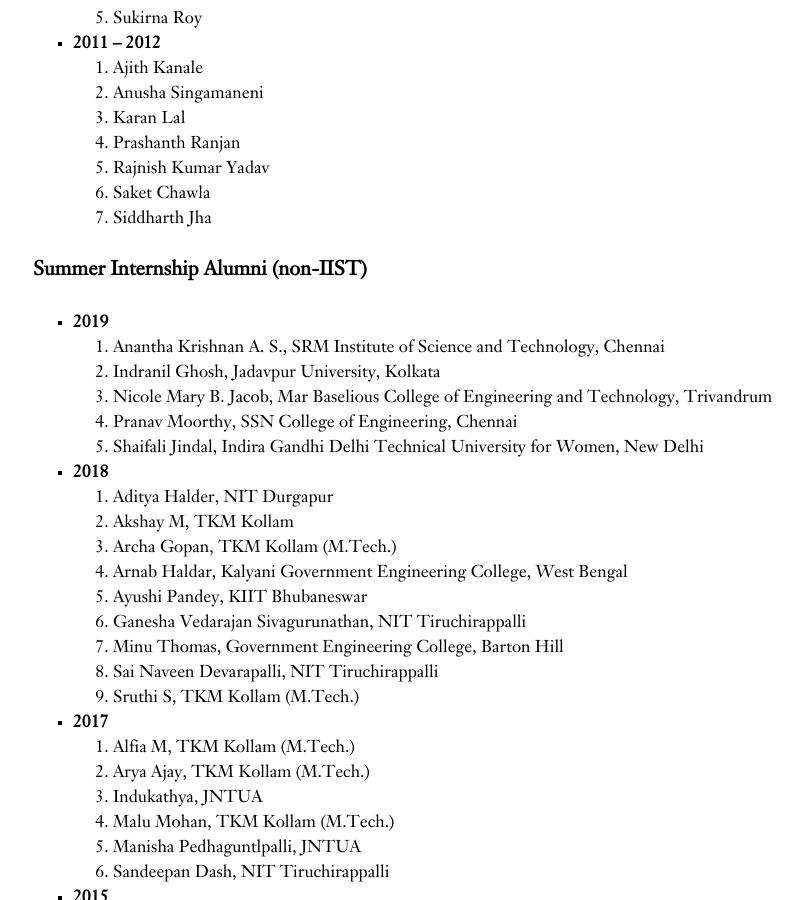
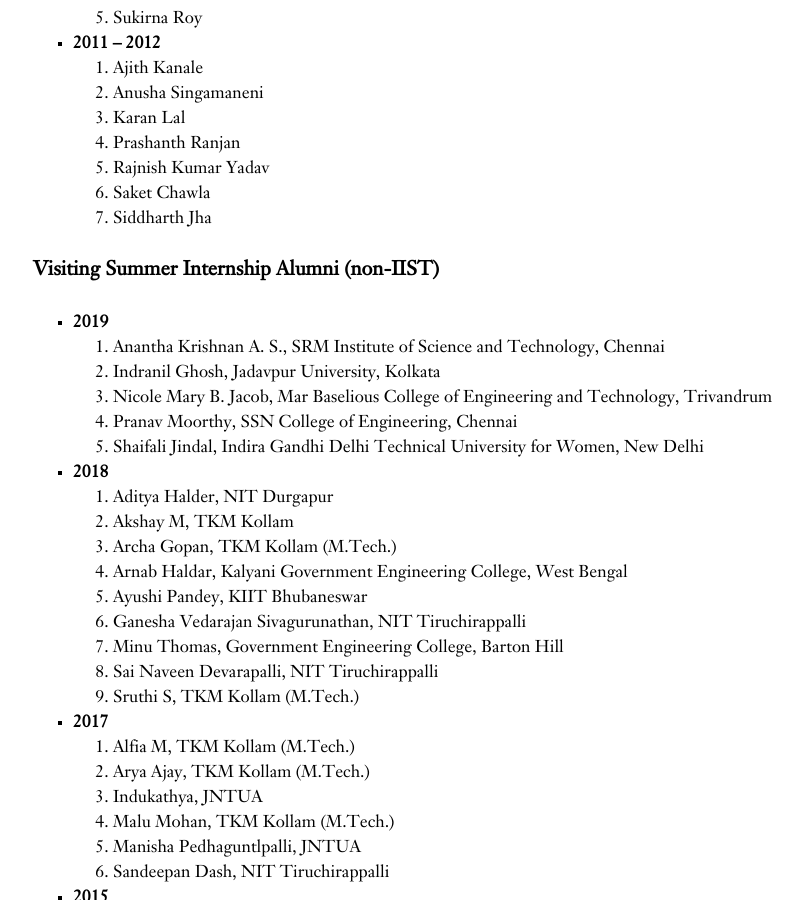
Before and after one commit to iist-sysnet/iist-sysnet.github.io, a Jekyll site: the page built from people.md, in a window 1280 px wide and 900 px high, scrolled down 3406 px. Shown: the whole window, without its empty margins (75-877 px from the left). Built offline with Jekyll 4.4.1, drawn with Linux system fonts in a browser that asks for light colours; our own code applies the rules of GitHub Pages for plain Markdown files.

Commit message:
Update people.md

```diff
--- a/people.md
+++ b/people.md
@@ -64,7 +64,7 @@
 #### Project Fellows
 
 3. [Abhishek Chakraborty](https://chakrabortyabhishek.github.io/) (2018)
-2. [Rahul Singh (2016)](https://rahulsinghchandraul.github.io/){:target="_blank"}
+2. [Rahul Singh (2016)](https://rahulsinghchandraul.github.io/)
 1. Sheena S. Rajan (2015)
 
 #### Undergraduate Students
@@ -150,7 +150,7 @@
   6. Saket Chawla
   7. Siddharth Jha
 
-#### Summer Internship Alumni (non-IIST)
+#### Visiting Summer Internship Alumni (non-IIST)
 
 + **2019**
   1. Anantha Krishnan A. S., SRM Institute of Science and Technology, Chennai
```
